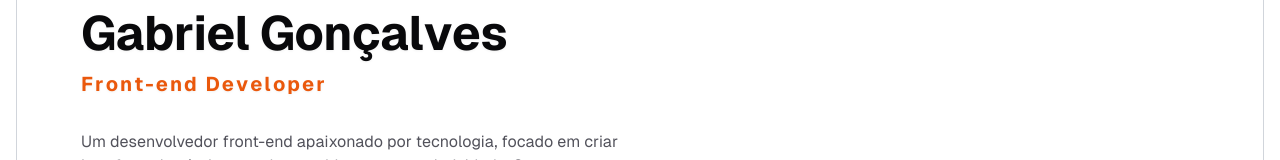
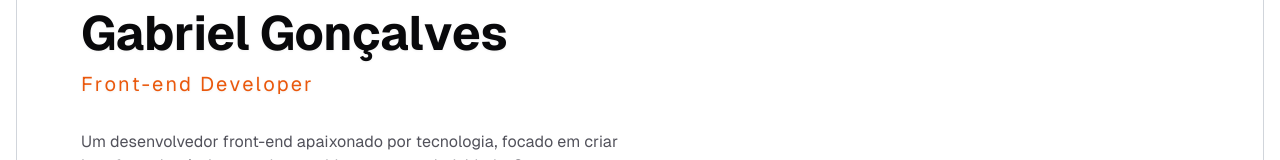
Before and after one commit to gabriellucasvh/portfolio, a Next.js app: page / in a window 1280 px wide. Shown: the part 316-476 px from the top of the page. Built offline with nearby package versions, Linux system fonts and the light colour scheme.

Commit message:
Removido negrito da fonte do texto do desenvolvedor front-end no componente Inicio

```diff
--- a/components/Sections/Inicio.tsx
+++ b/components/Sections/Inicio.tsx
@@ -27,7 +27,7 @@ const Inicio = () => {
           text="Gabriel Gonçalves"
         />
         <GradualSpacing
-          className="text-center md:text-start text-orange-600 dark:text-orange-500 text-lg md:text-xl font-bold -tracking-widest"
+          className="text-center md:text-start text-orange-600 dark:text-orange-500 text-lg md:text-xl -tracking-widest"
           text="Front-end Developer"
         />
       </div>
```
